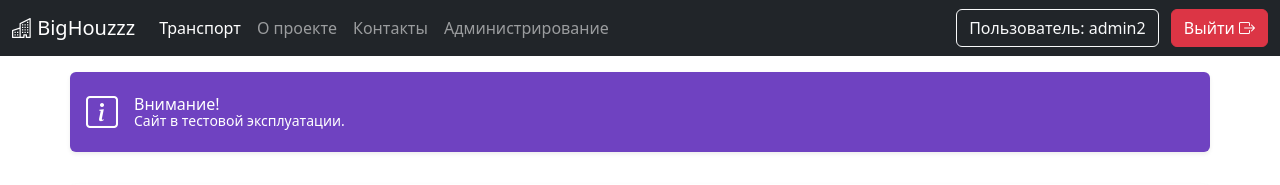
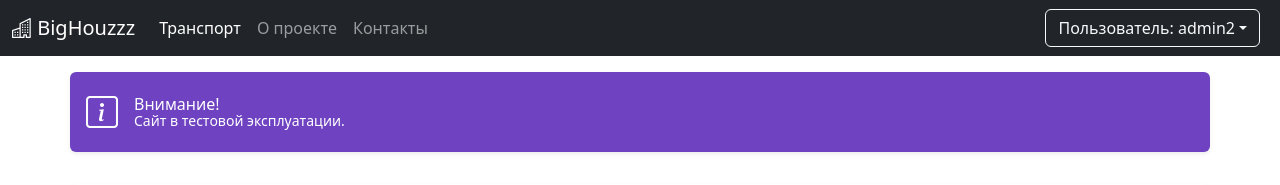
Before and after one commit to botalov-pro/BigHouzzz, a Django app: page /cars/ in a window 1280 px wide. Shown: the top 185 px of the page. Run offline with Django 4.2, Linux system fonts and the light colour scheme; a user stored in the database is signed in; data that the repository does not hold is empty; parts of the project's set-up code (start-up, migrations or seed data) failed here and were passed over; some libraries are stand-ins or nearby versions.

Commit message:
Redesign header for auth users (dropdown menu)

```diff
--- a/templates/includes/header.html
+++ b/templates/includes/header.html
@@ -38,17 +38,20 @@
                                     {% if request.resolver_match.view_name  == 'core:contacts' %}active{% endif %}"
                                    href="{% url 'core:contacts' %}">Контакты</a>
                             </li>
-                            {% if user.is_authenticated and user.is_superuser %}
-                            <li class="nav-item">
-                                <a class="nav-link"
-                                   href="{% url 'admin:index' %}">Администрирование</a>
-                            </li>
-                            {% endif %}
                         </ul>
                         <div class="text-end">
                             {% if user.is_authenticated %}
-                                <a class="btn btn-outline-light me-md-2" href="{% url 'profile' %}" role="button">Пользователь: {{ user.username }}</a>
-                                <a class="btn btn-danger" href="{% url 'users:logout' %}" role="button">Выйти <i class="bi bi-box-arrow-right"></i></a>
+                                <div class="dropdown">
+                                    <a class="btn btn-outline-light me-md-2 dropdown-toggle" role="button" id="dropdownUserMenuButton" data-bs-toggle="dropdown" aria-expanded="false">Пользователь: {{ user.username }}</a>
+                                    <ul class="dropdown-menu" aria-labelledby="dropdownUserMenuButton">
+                                        <li><a class="dropdown-item" href="{% url 'profile' %}">Профиль</a></li>
+                                        {% if user.is_authenticated and user.is_superuser %}
+                                        <li><a class="dropdown-item" href="{% url 'admin:index' %}">Администрирование</a></li>
+                                        {% endif %}
+                                        <li><hr class="dropdown-divider"></li>
+                                        <li><a class="dropdown-item link-danger" href="{% url 'users:logout' %}">Выйти <i class="bi bi-box-arrow-right"></i></a></li>
+                                    </ul>
+                                </div>
                             {% else %}
                                 <a class="btn btn-outline-light me-2" href="{% url 'users:login' %}" role="button">Войти</a>
                                 <a class="btn btn-success" href="{% url 'users:signup' %}" role="button">Зарегистрироваться</a>
```
